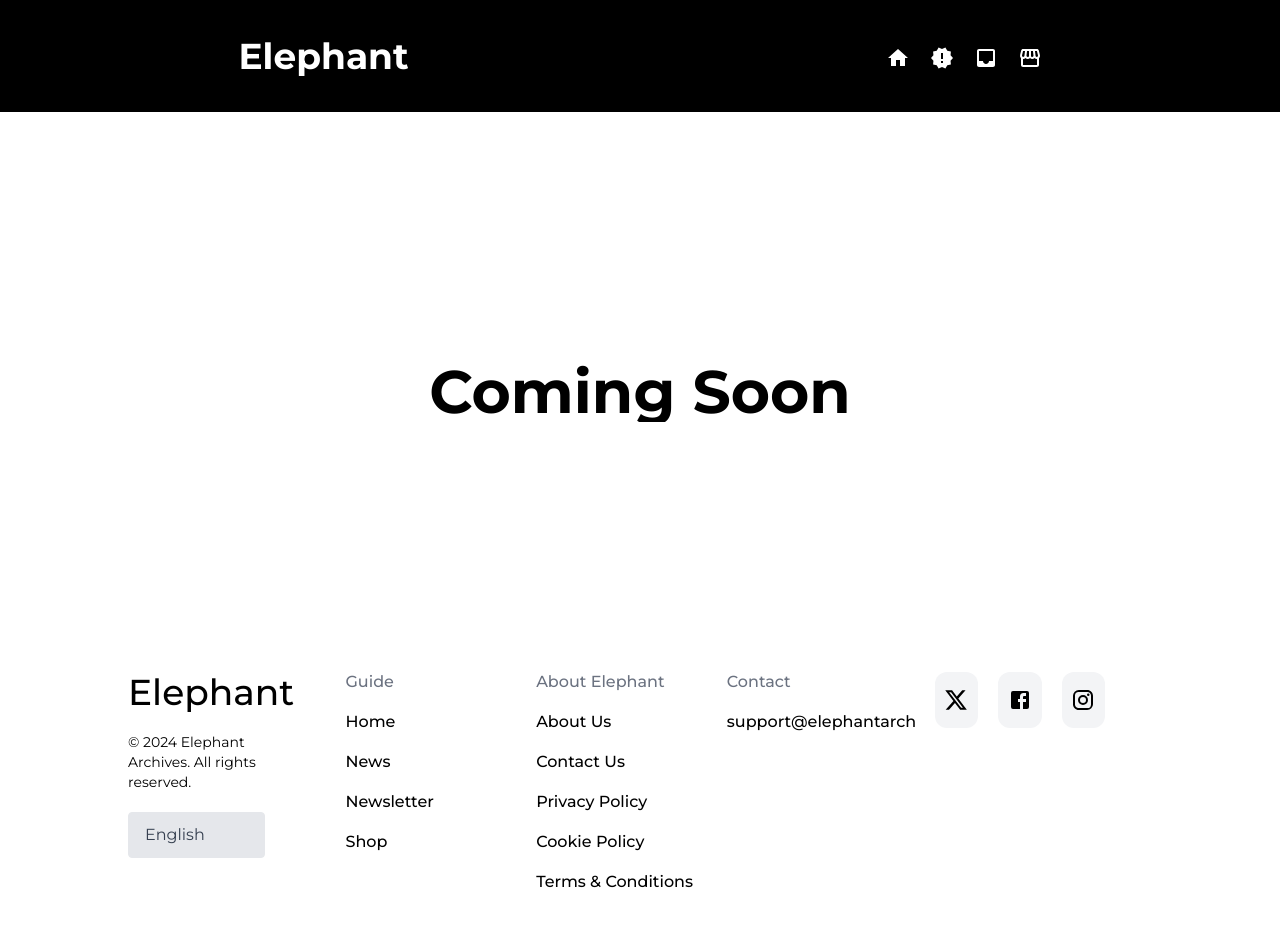
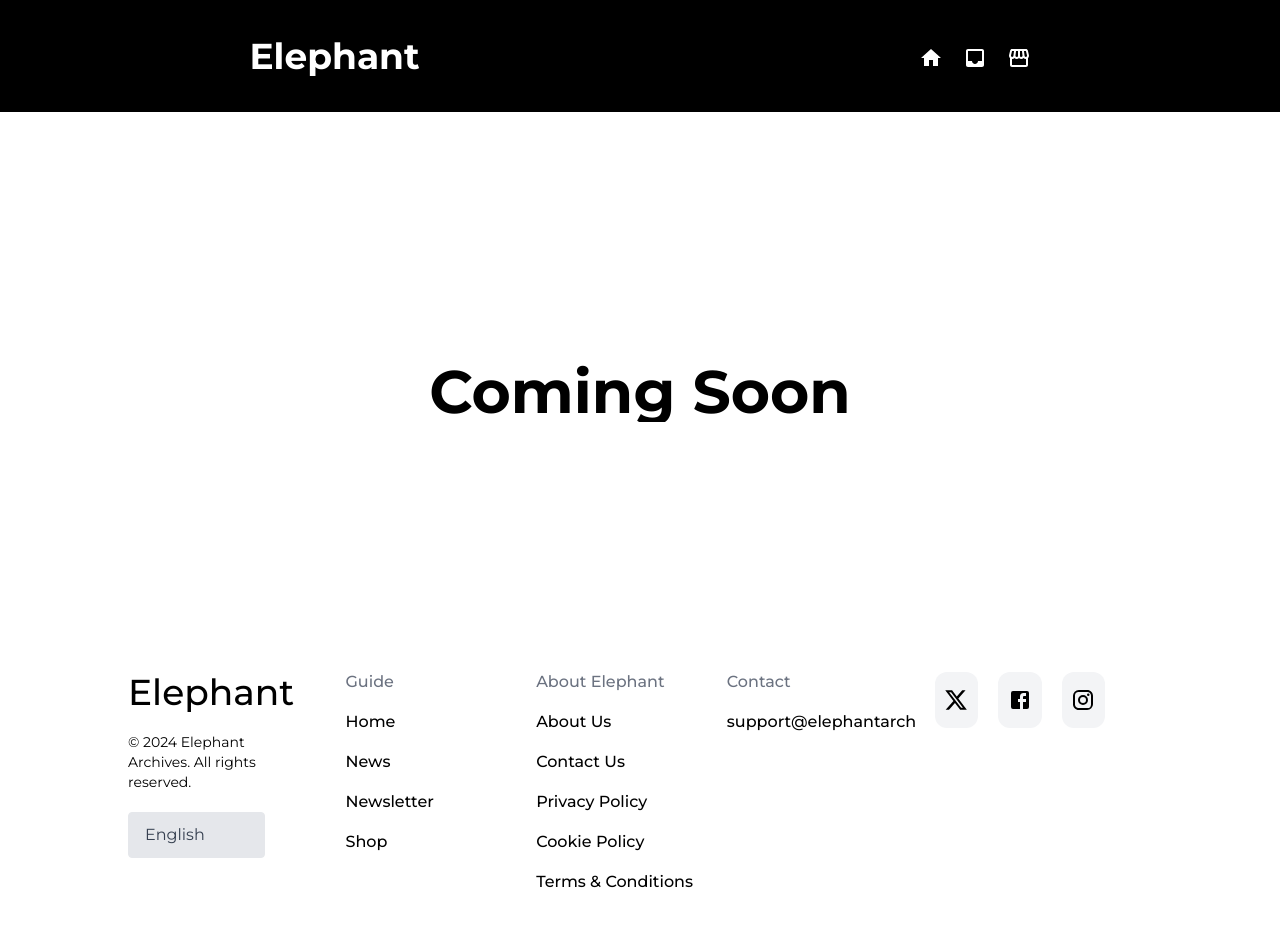
Before and after one commit to Diegoiribe/elephant, a React (Create React App) app: page /shop in a window 1280 px wide. Shown: the top 926 px of the page. Built offline with nearby package versions, Linux system fonts and the light colour scheme; a web font is replaced by a local one.

Commit message:
arreglo de bug en nav en redireccion a news

```diff
--- a/src/Components/Home/Nav/index.jsx
+++ b/src/Components/Home/Nav/index.jsx
@@ -1,4 +1,4 @@
-import React from 'react'
+import React, { useState, useEffect } from 'react'
 import HomeIcon from '@mui/icons-material/Home'
 import InboxIcon from '@mui/icons-material/Inbox'
 import StorefrontIcon from '@mui/icons-material/Storefront'
@@ -9,9 +9,20 @@ import MenuIcon from '@mui/icons-material/Menu'
 import CloseIcon from '@mui/icons-material/Close'
 import XIcon from '@mui/icons-material/X'
 import InstagramIcon from '@mui/icons-material/Instagram'
+import { useLocation } from 'react-router-dom'
+import { use } from 'i18next'
 
 const Nav = ({ isOpen, setIsOpen }) => {
   const [t, i18n] = useTranslation('global')
+  const [home, setHome] = useState(false)
+
+  const { pathname } = useLocation()
+
+  useEffect(() => {
+    if (pathname === '/') {
+      setHome(true)
+    }
+  }, [pathname])
 
   const phone = window.innerWidth < 850
 
@@ -65,7 +76,7 @@ const Nav = ({ isOpen, setIsOpen }) => {
                 {t('Home.sectionone')}
               </li>
             </Link>
-
+            {home ? (
               <a href="/#news" onClick={() => setIsOpen(!isOpen)}>
                 <li
                   className="text-3xl font-medium"
@@ -76,6 +87,8 @@ const Nav = ({ isOpen, setIsOpen }) => {
                   {t('Home.sectiontwo')}
                 </li>
               </a>
+            ) : null}
+
             <Link to={'/contact'} onClick={() => setIsOpen(!isOpen)}>
               <li
                 className="text-3xl font-medium"
@@ -123,11 +136,13 @@ const Nav = ({ isOpen, setIsOpen }) => {
                 <HomeIcon className="text-white" />
               </li>
             </Link>
+            {home ? (
               <a href="#news">
                 <li className="xl:text-xl">
                   <NewReleasesIcon className="text-white" />
                 </li>
               </a>
+            ) : null}
             <Link to={'/contact'} onClick={() => setIsOpen(!isOpen)}>
               <li className="xl:text-xl">
                 <InboxIcon className="text-white" />
```
Lines whose indentation alone changed are shown as unchanged.
